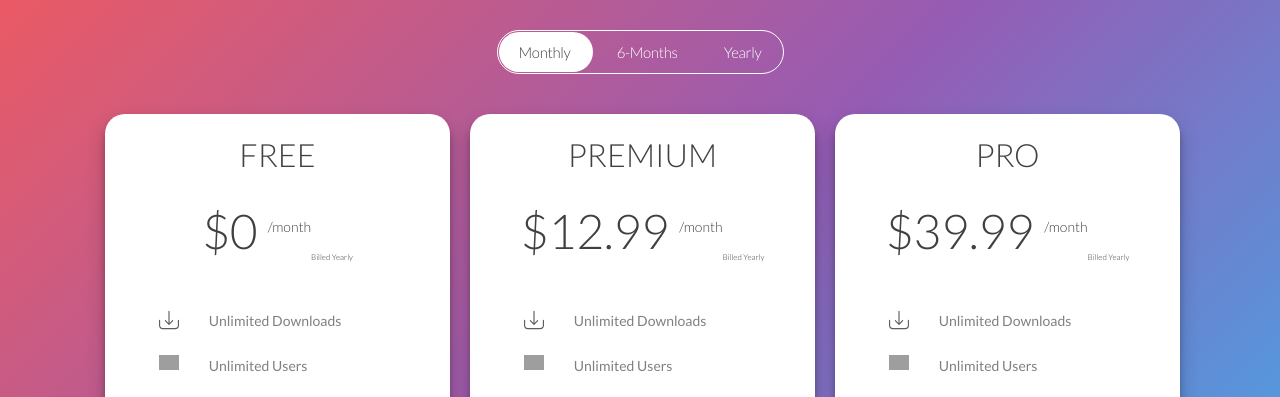
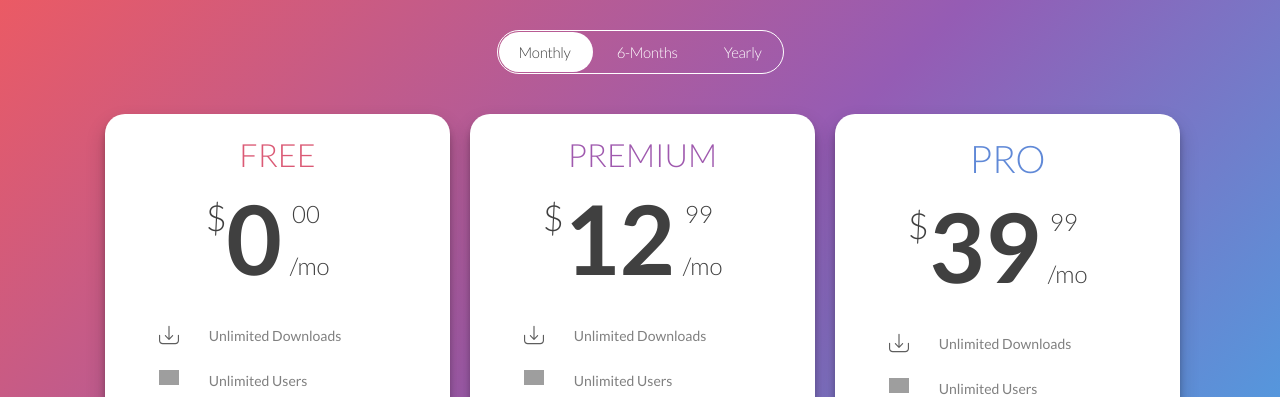
Before and after one commit to pedroigen/pedroigen.github.io, a plain HTML site: page index.html in a window 1280 px wide. Shown: the part 4720-5117 px from the top of the page. Drawn offline with nearby package versions, Linux system fonts and the light colour scheme; grey boxes are pictures that could not be loaded; a web font is replaced by a local one.

Commit message:
Updated pricing css

```diff
--- a/index.html
+++ b/index.html
@@ -893,8 +893,8 @@
 
           <div class="container text-center">
             <div class="pricing-card col-md-4 col-sm-12 text-center">
-              <h2>FREE</h2>
-              <h1 class="font-48">$0<span class="font-month">/month</span><span class="font-billed-yr">Billed Yearly</span></h1>
+              <h2 class="pricing-magenta pricing-mb-0">FREE</h2>
+              <h1 class="pricing-mb-0"><span class="pricing--dollar">$</span><span class="pricing--amount">0</span><span class="pricing--cents">00</span><span class="font-month">/mo</span></h1>
               <div class="row padding-top">
                 <div class="col-xs-3">
                   <img class="pull-right" src="/img/download.svg" width="20" height="auto" alt="">
@@ -922,8 +922,8 @@
             </div>
 
             <div class="pricing-card col-md-4 col-sm-12 text-center height-500">
-              <h2>PREMIUM</h2>
-              <h1 class="font-48">$12.99<span class="font-month">/month</span><span class="font-billed-yr">Billed Yearly</span></h1>
+              <h2 class="pricing-purple pricing-mb-0">PREMIUM</h2>
+              <h1 class="pricing-mb-0"><span class="pricing--dollar">$</span><span class="pricing--amount">12</span><span class="pricing--cents">99</span><span class="font-month">/mo</span></h1>
               <div class="row padding-top">
                 <div class="col-xs-3">
                   <img class="pull-right" src="/img/download.svg" width="20" height="auto" alt="">
@@ -975,8 +975,8 @@
             </div>
 
             <div class="pricing-card col-md-4 col-sm-12 text-center height-600">
-              <h2>PRO</h2>
-              <h1 class="font-48">$39.99<span class="font-month">/month</span><span class="font-billed-yr">Billed Yearly</span></h1>
+              <h1 class="pricing-blue pricing-mb-0">PRO</h2>
+              <h1 class="pricing-mb-0"><span class="pricing--dollar">$</span><span class="pricing--amount">39</span><span class="pricing--cents">99</span><span class="font-month">/mo</span></h1>
               <div class="row padding-top">
                 <div class="col-xs-3">
                   <img class="pull-right" src="/img/download.svg" width="20" height="auto" alt="">
--- a/newstyles.css
+++ b/newstyles.css
@@ -389,17 +389,6 @@ opacity: .7;
   font-size: 48px;
 }
 
-.font-month {
-  font-size: 14px;
-  padding-left: 10px;
-  vertical-align: super;
-}
-
-.font-billed-yr {
-  font-size: 8px;
-  vertical-align: sub;
-}
-
 .height-450 {
   height: 450px !important;
 }
@@ -441,3 +430,49 @@ opacity: .7;
     width: 20px;
     height: 20px;
   }
+
+  .pricing--dollar {
+    font-size: 36px;
+    vertical-align: super;
+    position: relative;
+    top: -30px;
+  }
+
+  .pricing--amount {
+    font-weight: 600;
+    font-size: 96px;
+  }
+
+.pricing--cents {
+  font-size: 24px;
+  position: relative;
+  top: -52px;
+  left: 10px;
+  }
+
+  .font-month {
+    font-size: 24px;
+        position: relative;
+        left: -20px;
+  }
+
+  .font-billed-yr {
+    font-size: 8px;
+    vertical-align: sub;
+  }
+
+  .pricing-magenta {
+    color: #db5a75;
+  }
+
+  .pricing-purple {
+    color: #9f59ae;
+  }
+
+  .pricing-blue {
+    color: #6089d7;
+  }
+
+.pricing-mb-0 {
+    margin-bottom: 0px;
+}
```
